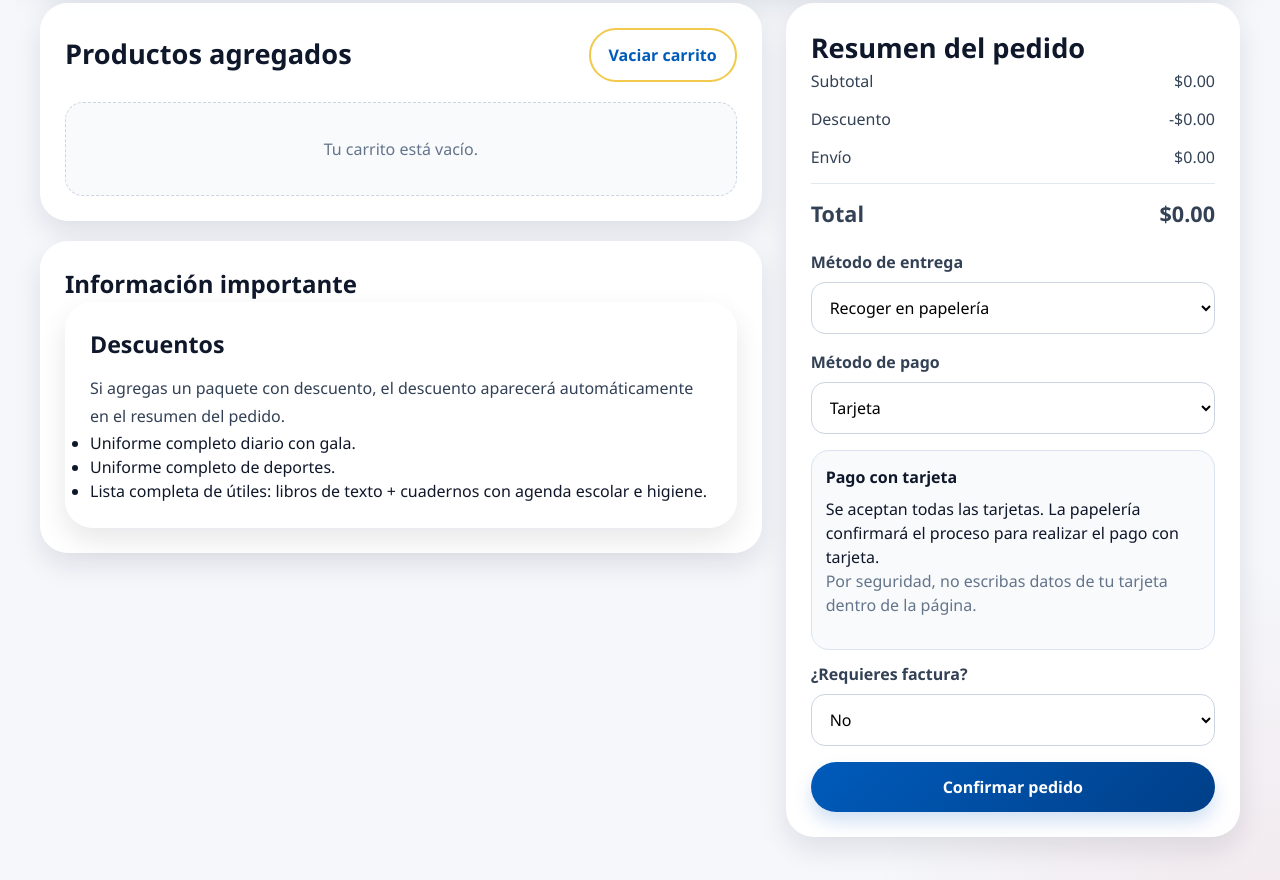
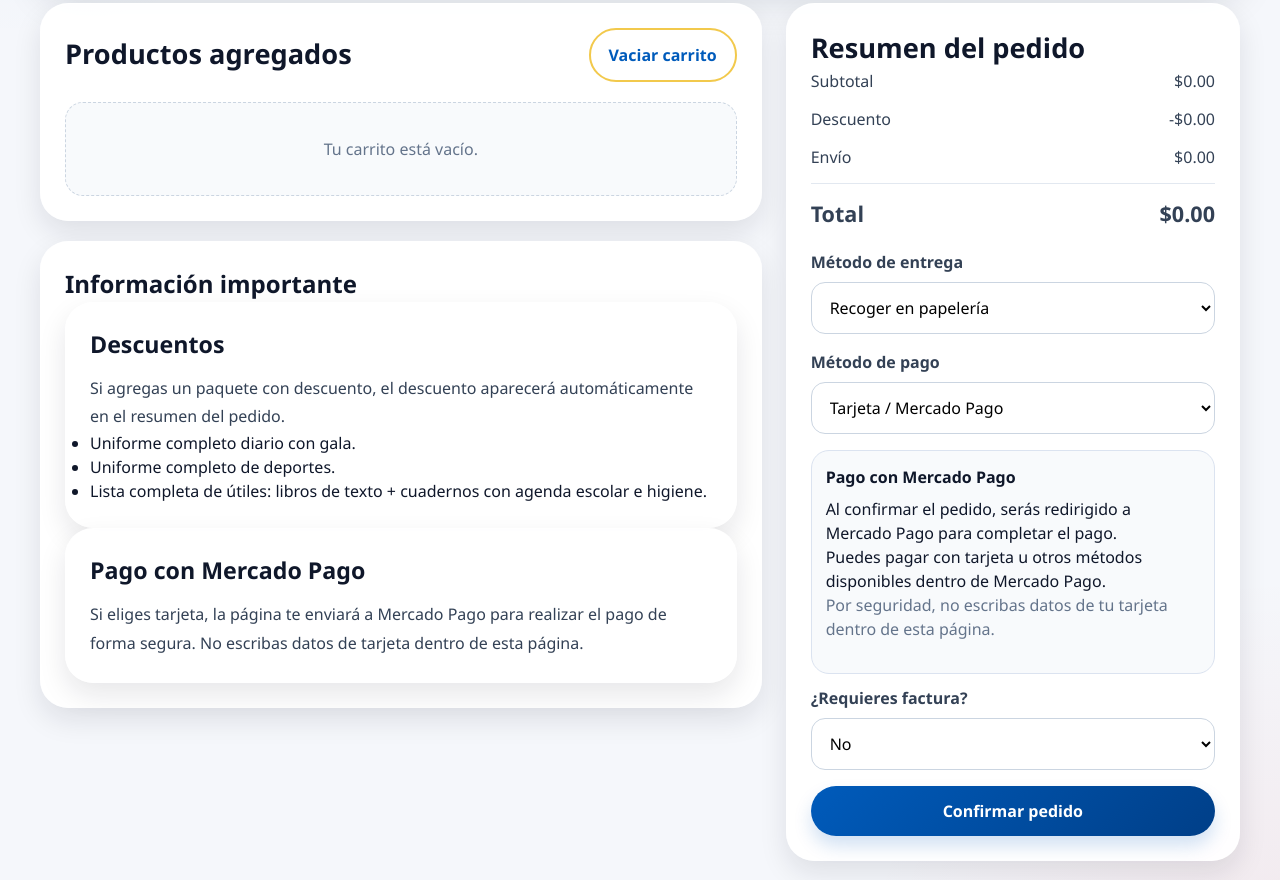
Before and after one commit to anasofiperezz/pagina-sulamita, a website: page carrito.html in a window 1280 px wide. Shown: the part 441-1321 px from the top of the page. Drawn offline with Linux system fonts and the light colour scheme; sample sign-in values are in the browser's storage.

Commit message:
mercado pago

```diff
--- a/carrito.html
+++ b/carrito.html
@@ -5,7 +5,7 @@
   <meta name="viewport" content="width=device-width, initial-scale=1.0" />
   <title>Carrito | Papelería Sulamita</title>
   <link rel="icon" href="img/angel.png" type="image/png">
-  <link rel="stylesheet" href="styles.css?v=21">
+  <link rel="stylesheet" href="styles.css?v=22">
 </head>
 
 <body>
@@ -68,6 +68,14 @@
                 <li>Uniforme completo de deportes.</li>
                 <li>Lista completa de útiles: libros de texto + cuadernos con agenda escolar e higiene.</li>
               </ul>
+            </div>
+
+            <div class="info-card">
+              <h3>Pago con Mercado Pago</h3>
+              <p>
+                Si eliges tarjeta, la página te enviará a Mercado Pago para realizar el pago
+                de forma segura. No escribas datos de tarjeta dentro de esta página.
+              </p>
             </div>
           </div>
         </div>
@@ -153,19 +161,22 @@
             <div class="form-group">
               <label for="paymentMethod">Método de pago</label>
               <select id="paymentMethod">
-                <option value="tarjeta">Tarjeta</option>
+                <option value="tarjeta">Tarjeta / Mercado Pago</option>
                 <option value="transferencia">Transferencia</option>
                 <option value="efectivo">Efectivo contraentrega</option>
               </select>
             </div>
 
             <div class="payment-info-card" id="cardPaymentInfo">
-              <h4>Pago con tarjeta</h4>
+              <h4>Pago con Mercado Pago</h4>
               <p>
-                Se aceptan todas las tarjetas. La papelería confirmará el proceso para realizar el pago con tarjeta.
+                Al confirmar el pedido, serás redirigido a Mercado Pago para completar el pago.
+              </p>
+              <p>
+                Puedes pagar con tarjeta u otros métodos disponibles dentro de Mercado Pago.
               </p>
               <p class="subtext">
-                Por seguridad, no escribas datos de tu tarjeta dentro de la página.
+                Por seguridad, no escribas datos de tu tarjeta dentro de esta página.
               </p>
             </div>
 
@@ -245,7 +256,7 @@
                 <label for="invoicePaymentMode">Modo de pago para factura</label>
                 <select id="invoicePaymentMode">
                   <option value="">Selecciona modo de pago</option>
-                  <option value="Tarjeta">Tarjeta</option>
+                  <option value="Tarjeta">Tarjeta / Mercado Pago</option>
                   <option value="Transferencia">Transferencia</option>
                   <option value="Efectivo">Efectivo</option>
                 </select>
@@ -264,14 +275,14 @@
               </div>
 
               <div class="form-group" id="invoiceVoucherGroup" style="display: none;">
-                <label for="invoiceVoucherFile">Foto de voucher de pago con tarjeta</label>
+                <label for="invoiceVoucherFile">Comprobante de pago Mercado Pago / voucher</label>
                 <input
                   type="file"
                   id="invoiceVoucherFile"
                   accept="image/png, image/jpeg, image/jpg, image/webp, application/pdf"
                 />
                 <p class="subtext">
-                  Este archivo solo se solicita si el pago fue con tarjeta.
+                  Opcional. Si ya tienes comprobante de Mercado Pago, puedes subirlo.
                 </p>
               </div>
 
```
